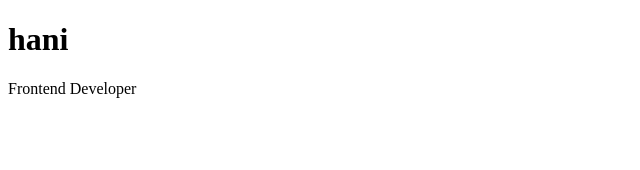
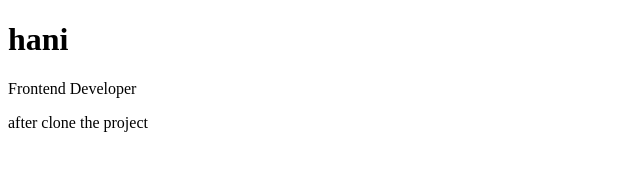
Before and after one commit to haniosama/repo, a plain HTML site: page index.html in a window 1280 px wide. Shown: the whole page, without its empty margins (0-640 px from the left). Drawn offline with Linux system fonts and the light colour scheme.

Commit message:
after clone the repo

```diff
--- a/index.html
+++ b/index.html
@@ -8,5 +8,6 @@
   <body>
     <h1>hani</h1>
     <p>Frontend Developer</p>
+    <p>after clone the project</p>
   </body>
 </html>
```
